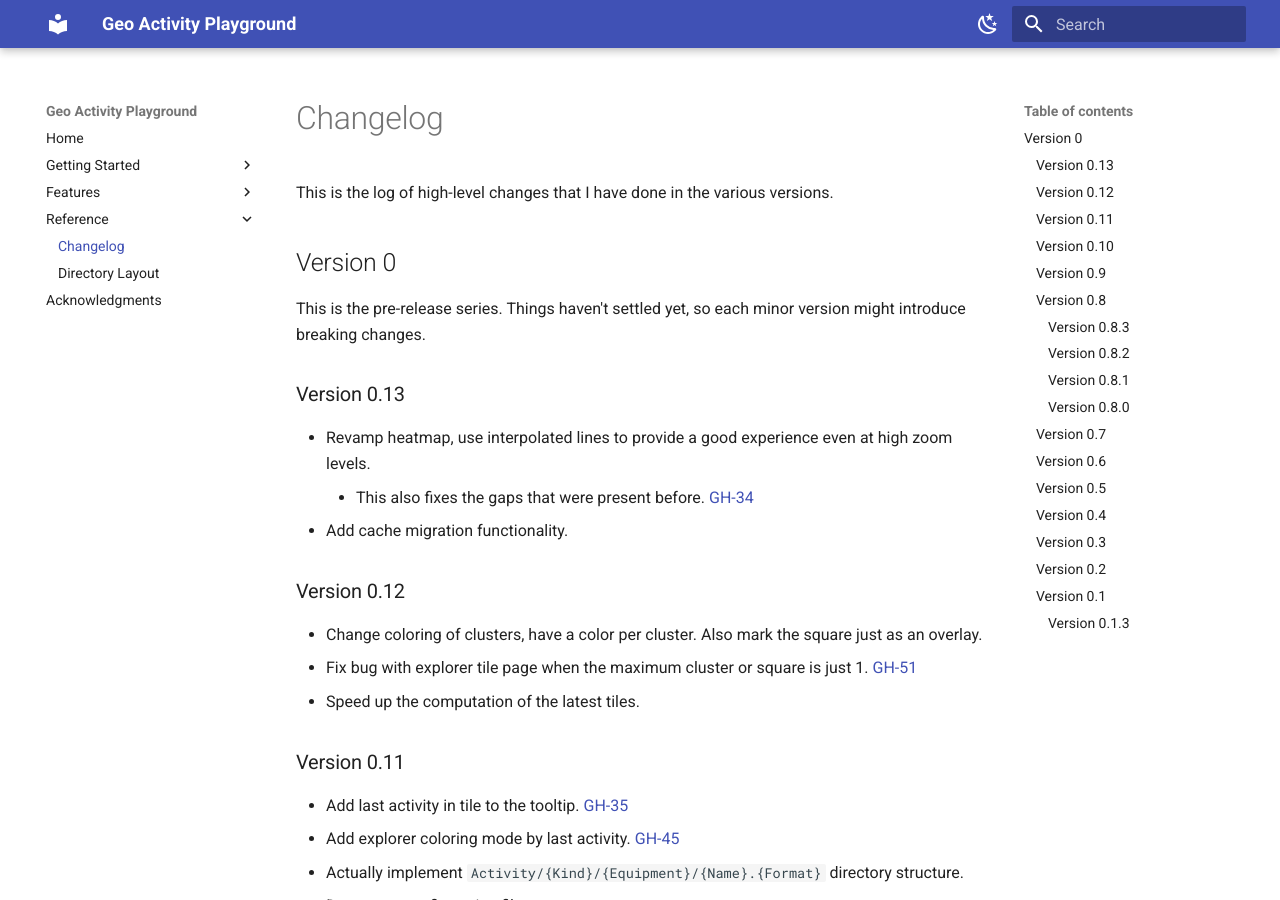
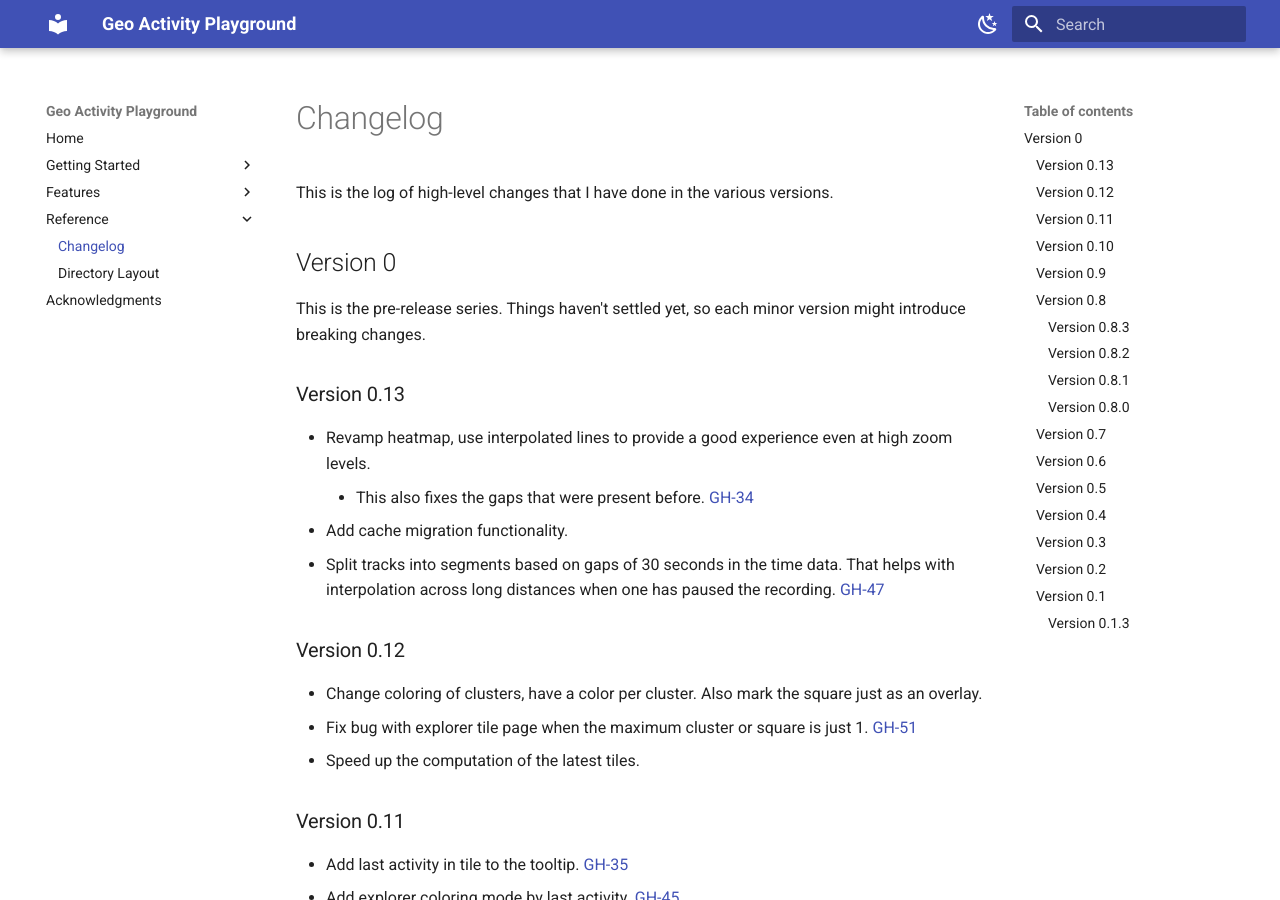
Before and after one commit to martin-ueding/geo-activity-playground, an MkDocs documentation site: the page built from docs/reference/changelog.md, in a window 1280 px wide and 900 px high. Built offline with MkDocs 1.6.1 and Material for MkDocs 9.7.7, drawn with Linux system fonts in a browser that asks for light colours.

Commit message:
Changelog entry

```diff
--- a/docs/reference/changelog.md
+++ b/docs/reference/changelog.md
@@ -11,6 +11,7 @@ This is the pre-release series. Things haven't settled yet, so each minor versio
 - Revamp heatmap, use interpolated lines to provide a good experience even at high zoom levels.
     - This also fixes the gaps that were present before. [GH-34](https://github.com/martin-ueding/geo-activity-playground/issues/34)
 - Add cache migration functionality.
+- Split tracks into segments based on gaps of 30 seconds in the time data. That helps with interpolation across long distances when one has paused the recording. [GH-47](https://github.com/martin-ueding/geo-activity-playground/issues/47)
 
 ### Version 0.12
 
```
